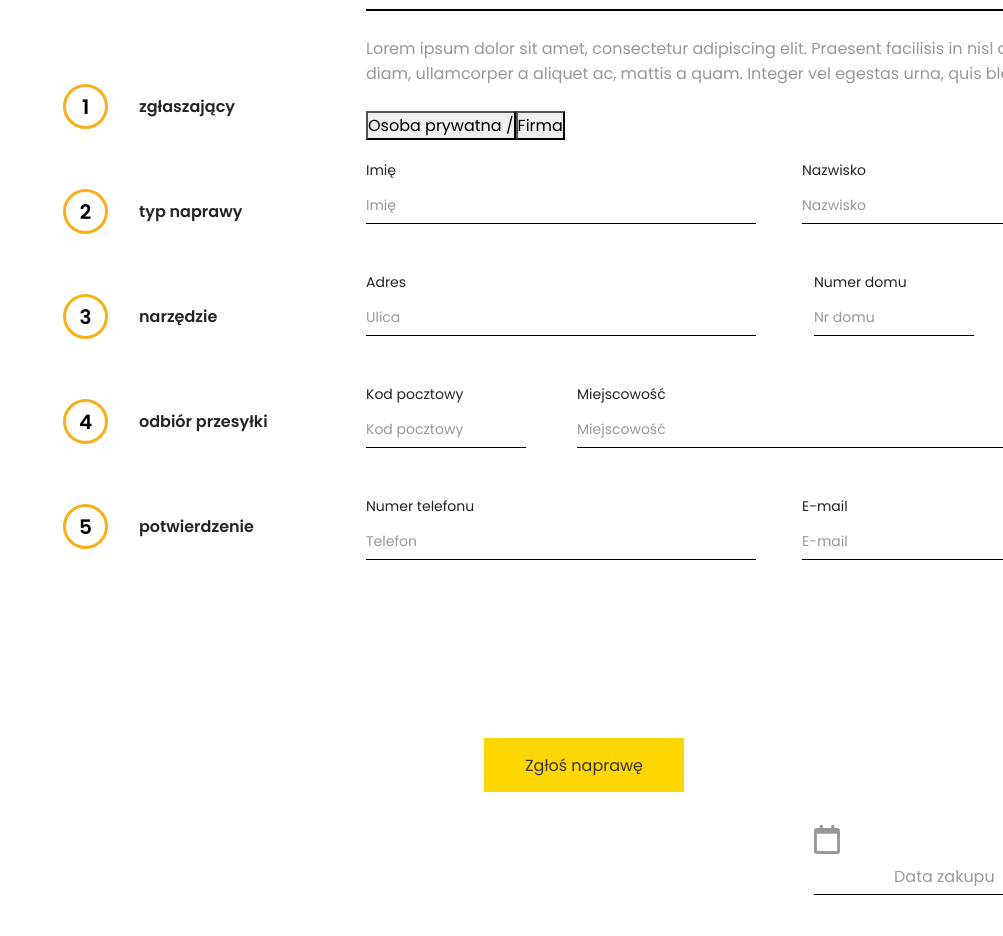
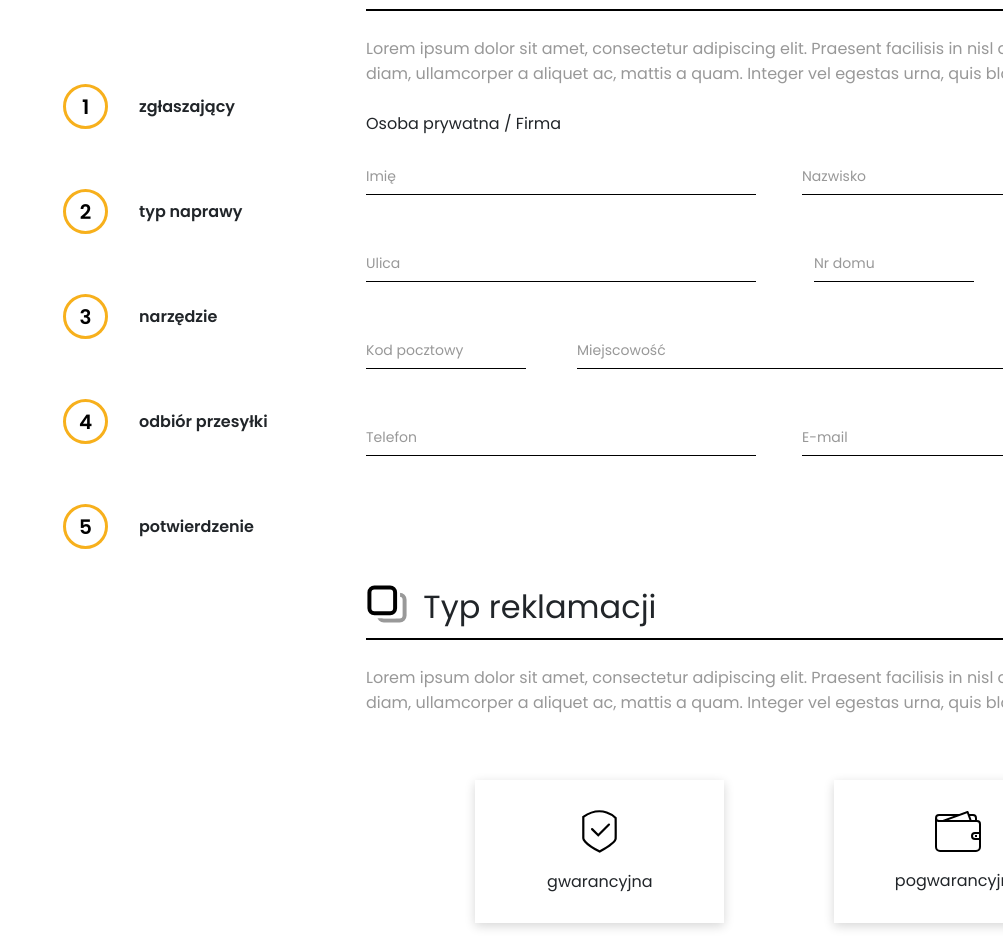
Before and after one commit to MartaPraga/order-form, a React (Create React App) app: page / in a window 1280 px wide. Shown: the part 516-1452 px from the top of the page, without its empty margins (277-1280 px from the left). Built offline with nearby package versions, Linux system fonts and the light colour scheme; the HTML template or start-up script is replaced by a standard one.

Commit message:
first commit

```diff
--- a/src/components/Form/Form.js
+++ b/src/components/Form/Form.js
@@ -25,9 +25,9 @@ export const Form = () => {
   return (
     <form onSubmit={handleSubmit(onSubmit)}>
       <UserDetails register={register} errors={errors} unregister={unregister} />
-      {/* <ComplaintType /> */}
-      {/* <ToolDetails /> */}
-      {/* <PackageDetails /> */}
+      <ComplaintType />
+      <ToolDetails />
+      <PackageDetails />
       <div className="confirmation">
         {/* TODO style all buttons actions: focus, hover, active */}
         <button
@@ -37,7 +37,7 @@ export const Form = () => {
         >
           Zgłoś naprawę
         </button>
-        <DatePicker />
+        {/* <DatePicker /> */}
       </div>
     </form>
   );
--- a/src/components/Form/components/ComplaintType/ComplaintType.js
+++ b/src/components/Form/components/ComplaintType/ComplaintType.js
@@ -1,7 +1,24 @@
 import './ComplaintType.scss';
+import { useState } from 'react';
 import { Section } from '../Section/Section';
 
 export const ComplaintType = () => {
+
+const [clickedGuarantee, setClickedGuarantee] = useState(false)
+const [clickedPostWrranty, setClickedPostWrranty] = useState(false)
+
+const handelClickGuarantee = () => {
+  setClickedGuarantee(true)
+  setClickedPostWrranty(false)
+
+}
+
+const handelClickPostWrranty = () => {
+  setClickedGuarantee(false)
+  setClickedPostWrranty(true)
+
+}
+
   return (
     <Section
       title={
@@ -14,12 +31,13 @@ export const ComplaintType = () => {
         facilisis in nisl quis rutrum. Ut ligula diam, ullamcorper a aliquet ac,
         mattis a quam. Integer vel egestas urna, quis blandit neque."
     >
-      <div className="complaintType__selection">
-        <div className="complaintType__selection--option" id="clicked">
+      <div className="complaintType__selection" >
+        <div onClick={handelClickGuarantee} className={clickedGuarantee ? "clicked" : "complaintType__selection--option" }>
+
           <div className="shield"></div>
           <span>gwarancyjna</span>
         </div>
-        <div className="complaintType__selection--option" id="clicked">
+        <div onClick={handelClickPostWrranty}  className={clickedPostWrranty ? "clicked" : "complaintType__selection--option" }>
           <div className="wallet"></div>
           <span>pogwarancyjna</span>
         </div>
--- a/src/components/Form/components/ComplaintType/ComplaintType.scss
+++ b/src/components/Form/components/ComplaintType/ComplaintType.scss
@@ -37,14 +37,46 @@ justify-content: space-evenly;
     background-color: #F7B01C;
   }
 
-  .clicked {
-    background-color: #F7B01C;
-
-  }
   }
   .clickedBorder {
     border: 1px solid #F7B01C;
   }
+
+  .clicked {
+  width: 249px;
+  height: 143px;
+  box-shadow: 0px 3px 10px #00000029;
+  display: flex;
+  flex-direction: column;
+  justify-content: center;
+  align-items: center;
+  border: 1px solid #F7B01C;
+
+  .shield {
+    width: 35px;
+    height: 44px;
+    margin-bottom: 16px;
+    background-color: #F7B01C;
+
+    mask: url(../../../../../public/img/shield_icon.svg) no-repeat center;
+  }
+  .wallet {
+    width: 46px;
+    height: 41px;
+    margin-bottom: 16px;
+    background-color: #F7B01C;
+    mask: url(../../../../../public/img/wallet_icon.svg) no-repeat center;
+  }
+
+  &:hover {
+    transform: none;
+  }
+
+  &:hover .wallet, &:hover .shield {
+    background-color: #F7B01C;
+  }
+
+    }
 
 }
 
--- a/src/components/Form/components/UserDetails/UserDetails.js
+++ b/src/components/Form/components/UserDetails/UserDetails.js
@@ -26,31 +26,33 @@ export const UserDetails = ({ register, unregister, errors }) => {
     >
       <div>
         <div className="UserDetails__form--title">
-          <button onClick={handlePersonalData}>Osoba prywatna / </button>
-          <button onClick={handleCompanyData}>Firma</button>
+          <div onClick={handlePersonalData}>Osoba prywatna / </div>
+          <div onClick={handleCompanyData}>Firma</div>
         </div>
         <div className="UserDetails__form__data--line">
           {personalData ? (
             <>
               {/* TODO: create separate Input component and reuse it */}
               <label className="label">
-                Imię
+
                 <input
                   {...register('firstName', { required: true })}
                   className="long"
                   type="text"
                   placeholder="Imię"
+                  required
                 />
                 {errors.firstName && <p className="error">pole obowiązkowe</p>}
               </label>
 
               <label className="label">
-                Nazwisko
+
                 <input
                   {...register('lastName', { required: true })}
                   className="long"
                   type="text"
                   placeholder="Nazwisko"
+                  required
                 />
                 {errors.lastName && <p className="error">pole obowiązkowe</p>}
               </label>
@@ -64,6 +66,7 @@ export const UserDetails = ({ register, unregister, errors }) => {
                   className="long"
                   type="text"
                   placeholder="Nazwa firmy"
+                  required
                 />
                 {errors.companyName && (
                   <p className="error">pole obowiązkowe</p>
@@ -71,12 +74,13 @@ export const UserDetails = ({ register, unregister, errors }) => {
               </label>
 
               <label className="label">
-                NIP
+
                 <input
                   {...register('companyTaxNumber', { required: true })}
                   className="long"
                   type="text"
                   placeholder="NIP"
+                  required
                 />
                 {errors.companyTaxNumber && (
                   <p className="error">pole obowiązkowe</p>
@@ -87,7 +91,7 @@ export const UserDetails = ({ register, unregister, errors }) => {
         </div>
         <div className="UserDetails__form__data--line">
           <label className="label">
-            Adres
+
             <input
               {...register('address', { required: true })}
               className="long"
@@ -99,7 +103,6 @@ export const UserDetails = ({ register, unregister, errors }) => {
             {errors.address && <p className="error">pole obowiązkowe</p>}
           </label>
           <label className="label">
-            Numer domu
             <input
               {...register('houseNumber', { required: true })}
               className="short"
@@ -109,7 +112,6 @@ export const UserDetails = ({ register, unregister, errors }) => {
             {errors.houseNumber && <p className="error">pole obowiązkowe</p>}
           </label>
           <label className="label">
-            Numer lokalu
             <input
               {...register('flatNumber', { required: true })}
               className="short"
@@ -121,7 +123,6 @@ export const UserDetails = ({ register, unregister, errors }) => {
         </div>
         <div className="UserDetails__form__data--line">
           <label className="label">
-            Kod pocztowy
             <input
               {...register('postalCode', { required: true })}
               className="short"
@@ -131,7 +132,6 @@ export const UserDetails = ({ register, unregister, errors }) => {
             {errors.postalCode && <p className="error">pole obowiązkowe</p>}
           </label>
           <label className="label">
-            Miejscowość
             <input
               {...register('city', { required: true })}
               className="verylong"
@@ -143,7 +143,6 @@ export const UserDetails = ({ register, unregister, errors }) => {
         </div>
         <div className="UserDetails__form__data--line">
           <label className="label">
-            Numer telefonu
             <input
               {...register('phoneNumber', { required: true })}
               className="long"
@@ -153,7 +152,6 @@ export const UserDetails = ({ register, unregister, errors }) => {
             {errors.phoneNumber && <p className="error">pole obowiązkowe</p>}
           </label>
           <label className="label">
-            E-mail
             <input
               {...register('mail', { required: true })}
               className="long"
--- a/src/components/Form/components/UserDetails/UserDetails.scss
+++ b/src/components/Form/components/UserDetails/UserDetails.scss
@@ -1,37 +1,10 @@
-.UserDetails__form {
-  width: 100%;
-  height: 363px;
-
-&--title {
-  display: inline;
-
-}
-
-&__data {
-  padding-top: 30px;
-
-  &--line {
-    padding: 18px 0;
-    display: flex;
-    justify-content: space-between;
-  }
-
-  input {
-    margin: 10px 0;
-    border: none;
-    border-bottom: 1px solid black;
-    min-width: 0;
-  }
-
-}
-}
 
 .UserDetails__form {
   width: 100%;
   height: 363px;
   // padding-bottom: 100px;
 
-&--title {
+&--title div {
   display: inline;
 
 }
@@ -68,4 +41,7 @@
     width: 615px;
   }
 }
+
+
+
 }
```
